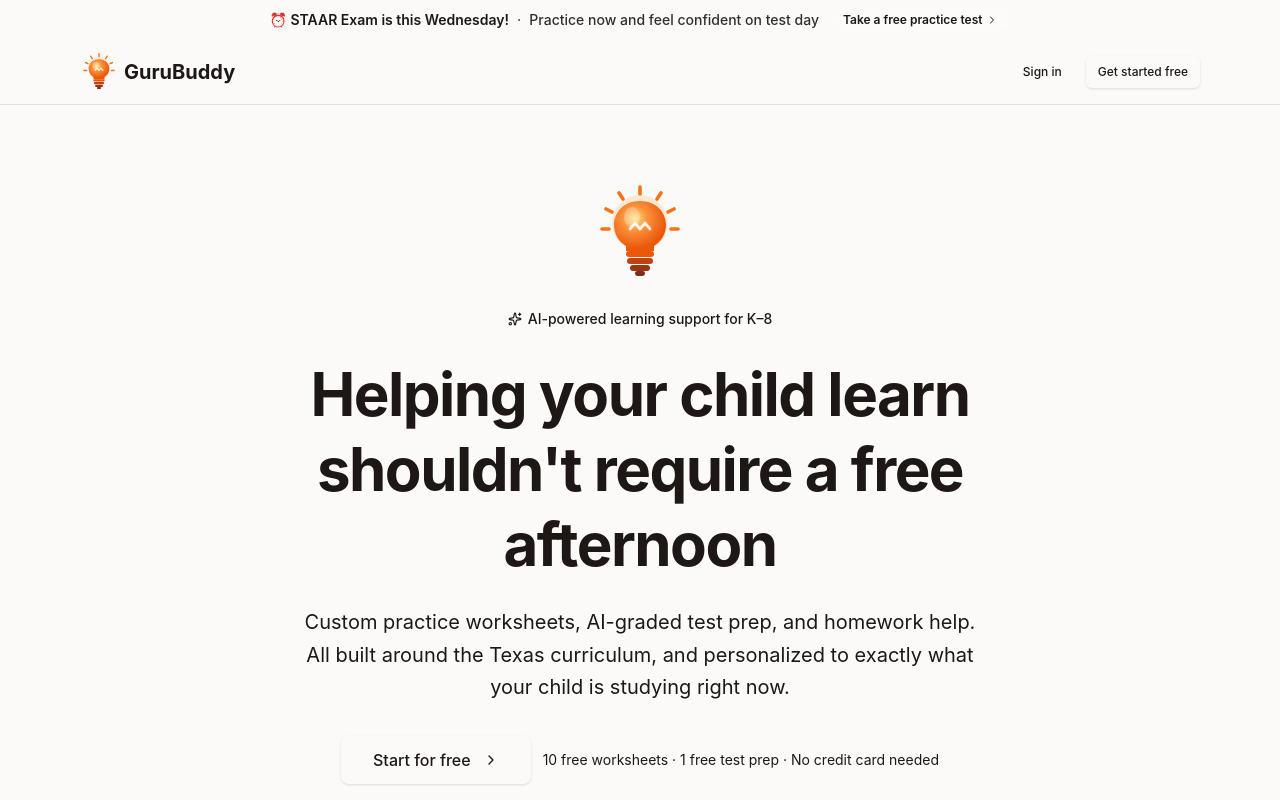
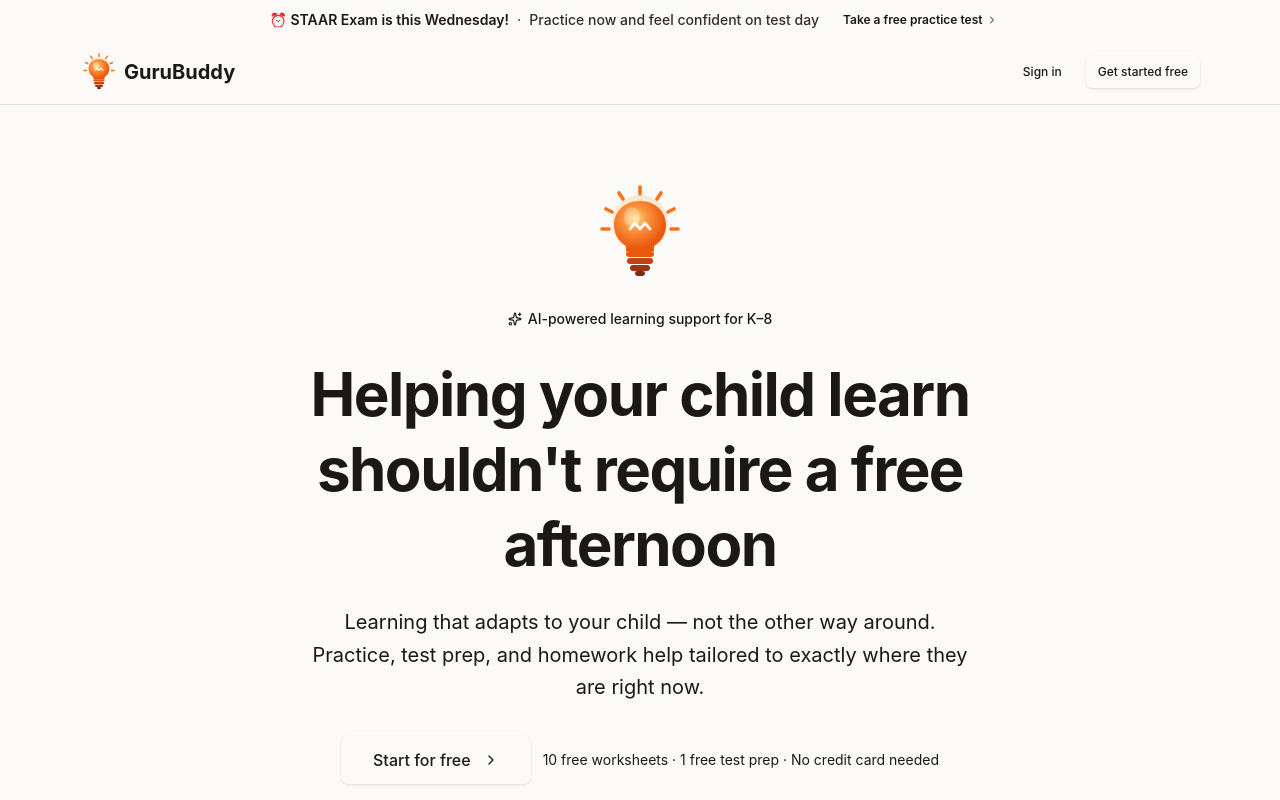
Before and after one commit to rshenoy86/hwcopilot, a Next.js app: page / in a window 1280 px wide. Shown: the top 800 px of the page. Built offline with nearby package versions, Linux system fonts and the light colour scheme.

Commit message:
Update hero copy to personalized learning framing
Replace "Custom practice worksheets" with outcome-focused messaging
that emphasizes learning that adapts to the child.

Co-Authored-By: Claude Sonnet 4.6 <noreply@anthropic.com>

```diff
--- a/app/page.tsx
+++ b/app/page.tsx
@@ -81,7 +81,7 @@ export default function HomePage() {
             <span className="text-primary">shouldn&apos;t require a free afternoon</span>
           </h1>
           <p className="mt-6 text-lg sm:text-xl text-muted-foreground max-w-2xl mx-auto leading-relaxed">
-            Custom practice worksheets, AI-graded test prep, and homework help. All built around the Texas curriculum, and personalized to exactly what your child is studying right now.
+            Learning that adapts to your child — not the other way around. Practice, test prep, and homework help tailored to exactly where they are right now.
           </p>
           <div className="mt-8 flex flex-col sm:flex-row items-center justify-center gap-3">
             <Link href="/signup">
@@ -350,7 +350,7 @@ export default function HomePage() {
                 gradient: "from-blue-500 to-indigo-600",
                 shadow: "shadow-blue-100",
                 title: "Practice Worksheets",
-                description: "Custom worksheets built around your child's exact grade, current topic, and interests. Ready to print or practice online in 30 seconds.",
+                description: "Personalized practice built around your child's exact grade, current topic, and interests. Ready to print or practice online in 30 seconds.",
                 bullets: ["K–8 all subjects", "Personalized to their interests", "Answer key included"],
               },
               {
```
